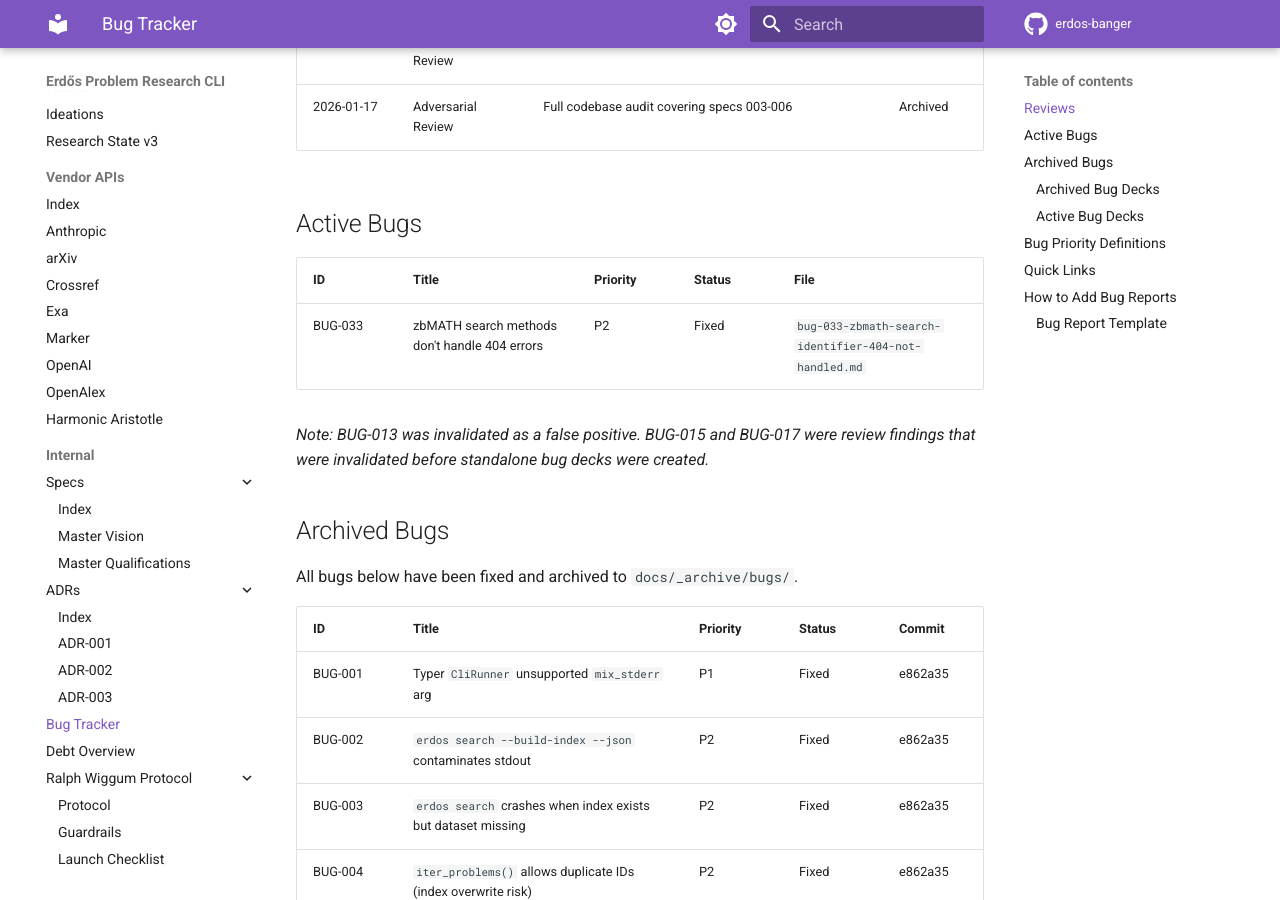
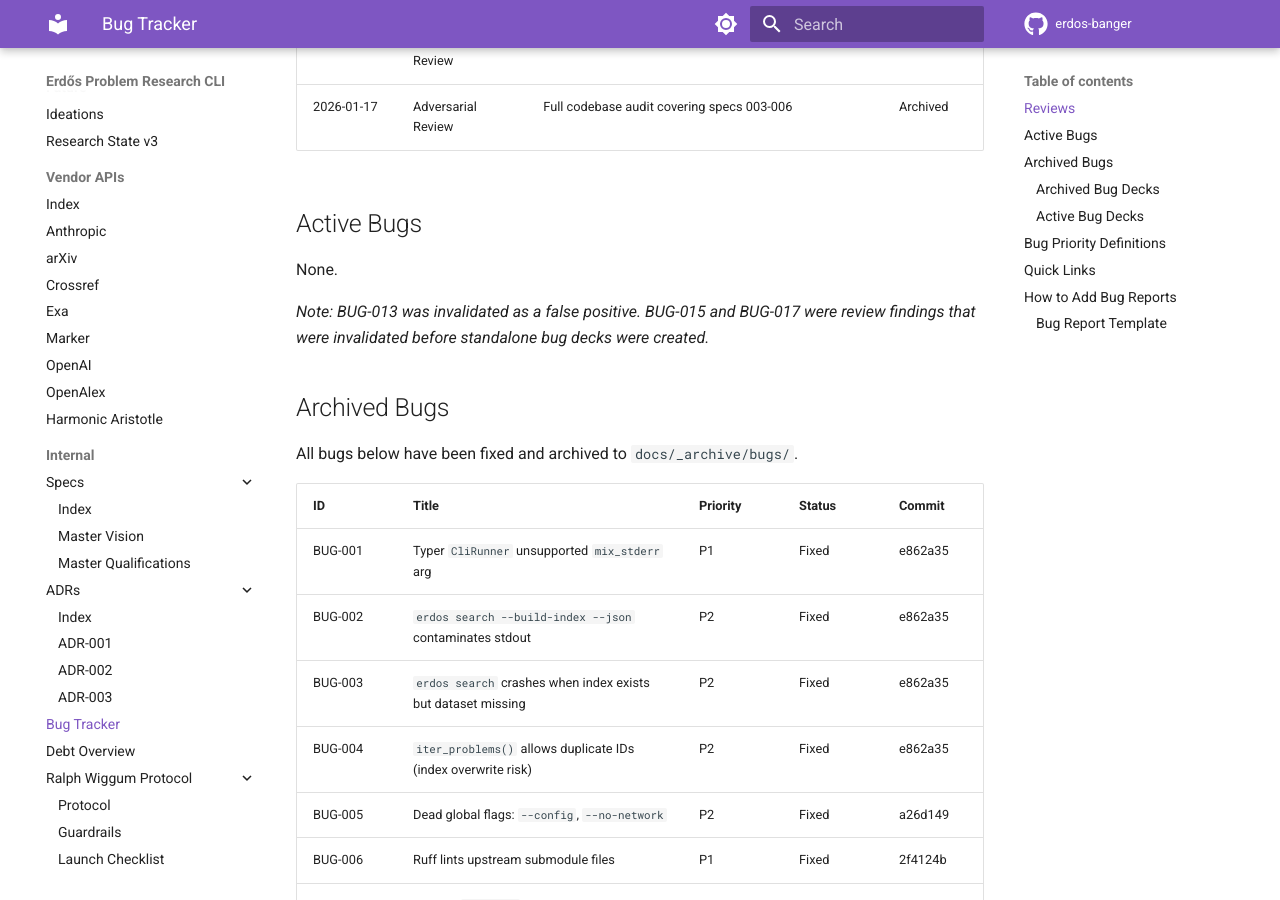
Before and after one commit to research-developer/erdos-banger, an MkDocs documentation site: the page built from docs/_bugs/README.md, in a window 1280 px wide and 900 px high, scrolled down 679 px. Built offline with MkDocs 1.6.1 and Material for MkDocs 9.7.7, drawn with Linux system fonts in a browser that asks for light colours; comment, search, counter and statistics services are not loaded; some of the changed text lies outside the part shown.

```diff
--- a/docs/_bugs/README.md
+++ b/docs/_bugs/README.md
@@ -16,9 +16,7 @@ This directory contains bug reports, adversarial code reviews, and quality audit
 
 ## Active Bugs
 
-| ID | Title | Priority | Status | File |
-|----|-------|----------|--------|------|
-| BUG-033 | zbMATH search methods don't handle 404 errors | P2 | Fixed | `bug-033-zbmath-search-identifier-404-not-handled.md` |
+None.
 
 *Note: BUG-013 was invalidated as a false positive. BUG-015 and BUG-017 were review findings that were invalidated before standalone bug decks were created.*
 
@@ -100,10 +99,11 @@ All bugs below have been fixed and archived to `docs/_archive/bugs/`.
 - `docs/_archive/bugs/bug-031-smoke-test-lean-check-no-mathlib.md`
 - `docs/_archive/bugs/adversarial-review-2026-01-25-status-validation.md`
 - `docs/_archive/bugs/bug-032-batch-status-validation-missing.md`
+- `docs/_archive/bugs/bug-033-zbmath-search-identifier-404-not-handled.md`
 
 ### Active Bug Decks
 
-- `docs/_bugs/bug-033-zbmath-search-identifier-404-not-handled.md`
+None.
 
 ## Bug Priority Definitions
 
```
Also changed, not shown: other parts of docs/_bugs/README.md (+1 -0 lines), docs/_archive/bugs/bug-033-zbmath-search-identifier-404-not-handled.md (renamed from docs/_bugs/bug-033-zbmath-search-identifier-404-not-handled.md).
